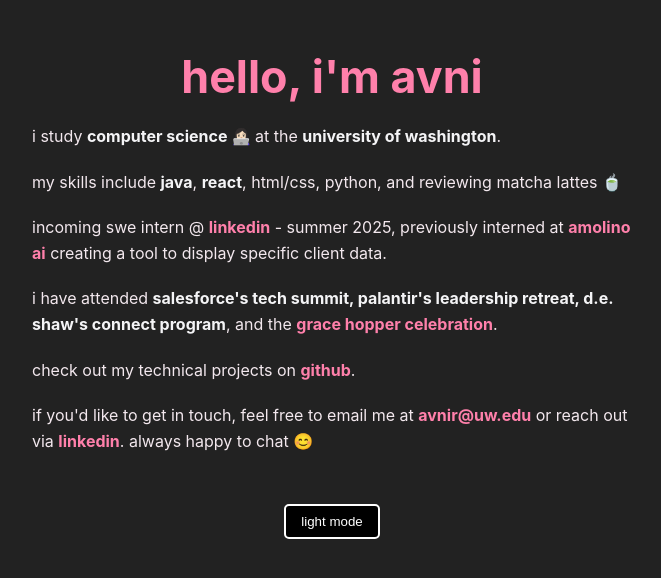
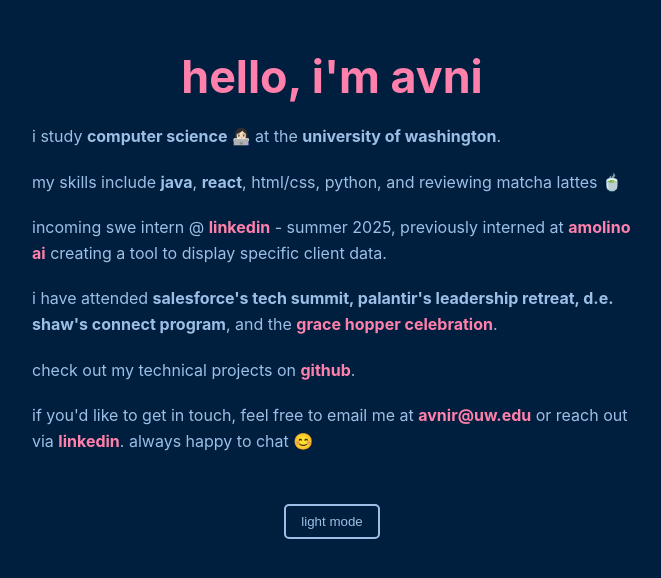
Before and after one commit to avnirao/avnirao.github.io, a plain HTML site: page index.html in a window 1280 px wide. Both pictures are taken after a click on the button "dark mode". Shown: the whole page, without its empty margins (308-969 px from the left). Drawn offline with Linux system fonts and the light colour scheme.

Commit message:
ahahaahha

```diff
--- a/index.html
+++ b/index.html
@@ -10,9 +10,9 @@
                 Helvetica, Arial, sans-serif;
             margin: 0;
             padding: 0;
-            background-color: #ffff;
+            background-color: #ffffff;
             transition: background-color 0.3s ease, color 0.3s ease;
-            color: #000;
+            color: #001f3f; /* Dark blue for light mode */
         }
 
         .content-wrapper {
@@ -33,7 +33,7 @@
             margin-bottom: 20px;
             text-align: left;
             font-size: 1em;
-            color: #666;
+            color: #666; /* Slightly dark gray text */
         }
 
         .highlight1 {
@@ -54,6 +54,10 @@
             text-shadow: 0 0 10px rgba(230, 62, 140, 0.5);
         }
 
+        a[href*="linkedin"] {
+            color: #0077b5; /* LinkedIn blue */
+        }
+
         .small-text {
             text-align: center;
             font-size: 0.8em;
@@ -61,12 +65,13 @@
             margin-top: 50px;
         }
 
+        body.dark-mode {
+            background-color: #001f3f; /* Dark blue background */
+            color: #9dbfe6; /* Lightish blue text */
+        }
+
         body.dark-mode p {
-            color: #f3e8ee;
-        }
-        body.dark-mode {
-            background-color: #222;
-            color: #f3e8ee;
+            color: #9dbfe6;
         }
 
         body.dark-mode h1 {
@@ -74,11 +79,11 @@
         }
 
         body.dark-mode .content-wrapper {
-            color: #f4f4f6;
+            color: #9dbfe6;
         }
 
         body.dark-mode .highlight1 {
-            color: #f4f4f6;
+            color: #9dbfe6;
         }
 
         body.dark-mode .highlight {
@@ -145,7 +150,6 @@
         <span class="highlight1">computer science 👩🏻‍💻 </span>
         at the
         <span class="highlight1">university of washington</span>.
-
     </p>
     <p>
         my skills include <span class="highlight1">java</span>,
@@ -158,16 +162,14 @@
     <p>
         i have attended <span><a target="_blank" class="highlight1">salesforce's tech summit, palantir's leadership retreat, </a></span><span class="highlight"><a target="_blank" class="highlight1">d.e. shaw's connect program</a></span>, and the <span class="highlight"><a href="https://ghc.anitab.org" target="_blank" class="highlight">grace hopper celebration</a></span>.
     </p>
-
     <p>
         check out my technical projects on <a href="https://github.com/avnirao" class="highlight">github</a>.
+    </p>
     <p>
         if you'd like to get in touch, feel free to email me at
         <a href="mailto:avnir@uw.edu" class="highlight">avnir@uw.edu</a> or
         reach out via
         <a href="https://www.linkedin.com/in/avni-rao/" target="_blank" class="highlight">linkedin</a>. always happy to chat 😊
-  </p>
-
     </p>
 </div>
 
@@ -193,9 +195,9 @@
         body.classList.toggle("dark-mode");
         if (body.classList.contains("dark-mode")) {
             document.querySelector(".toggle-btn").textContent = "light mode";
-            document.querySelector(".toggle-btn").style.backgroundColor = "#000";
-            document.querySelector(".toggle-btn").style.color = "#fff";
-            document.querySelector(".toggle-btn").style.borderColor = "#fff";
+            document.querySelector(".toggle-btn").style.backgroundColor = "#001f3f";
+            document.querySelector(".toggle-btn").style.color = "#9dbfe6";
+            document.querySelector(".toggle-btn").style.borderColor = "#9dbfe6";
         } else {
             document.querySelector(".toggle-btn").textContent = "dark mode";
             document.querySelector(".toggle-btn").style.backgroundColor = "#fff";
```
Lines whose indentation alone changed are shown as unchanged.
